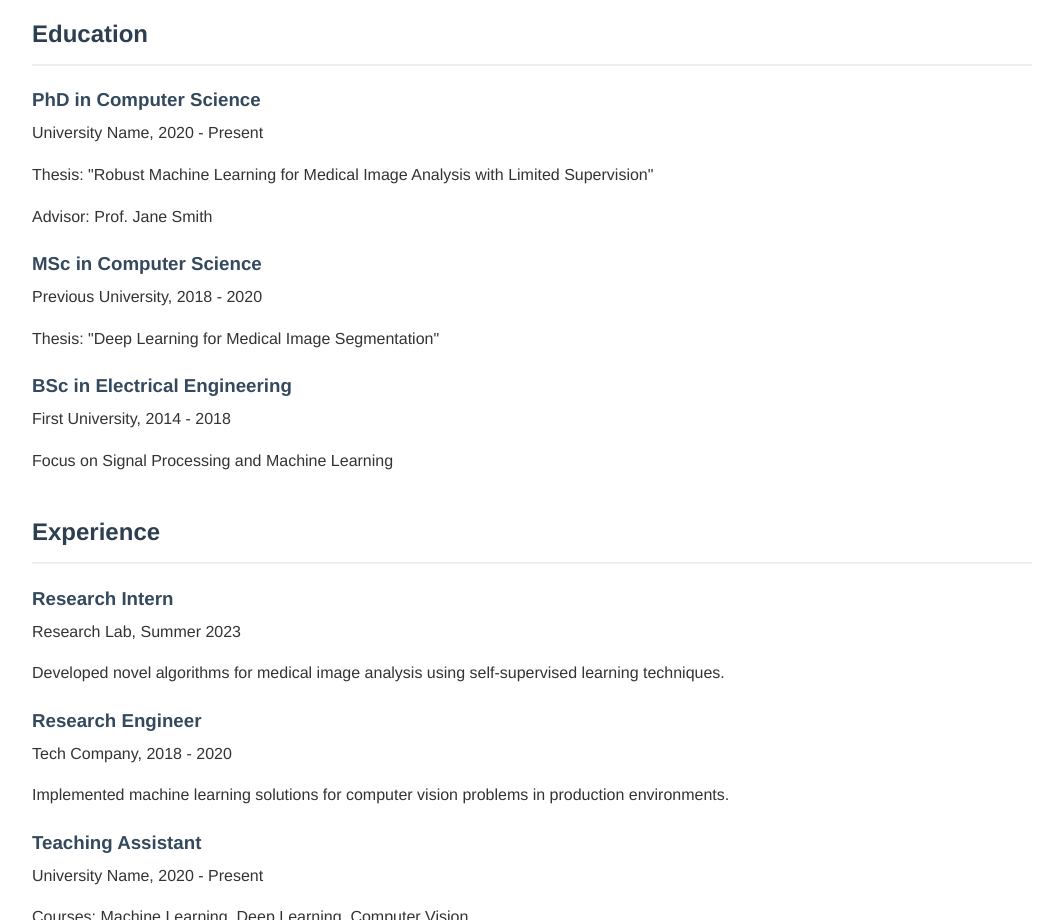
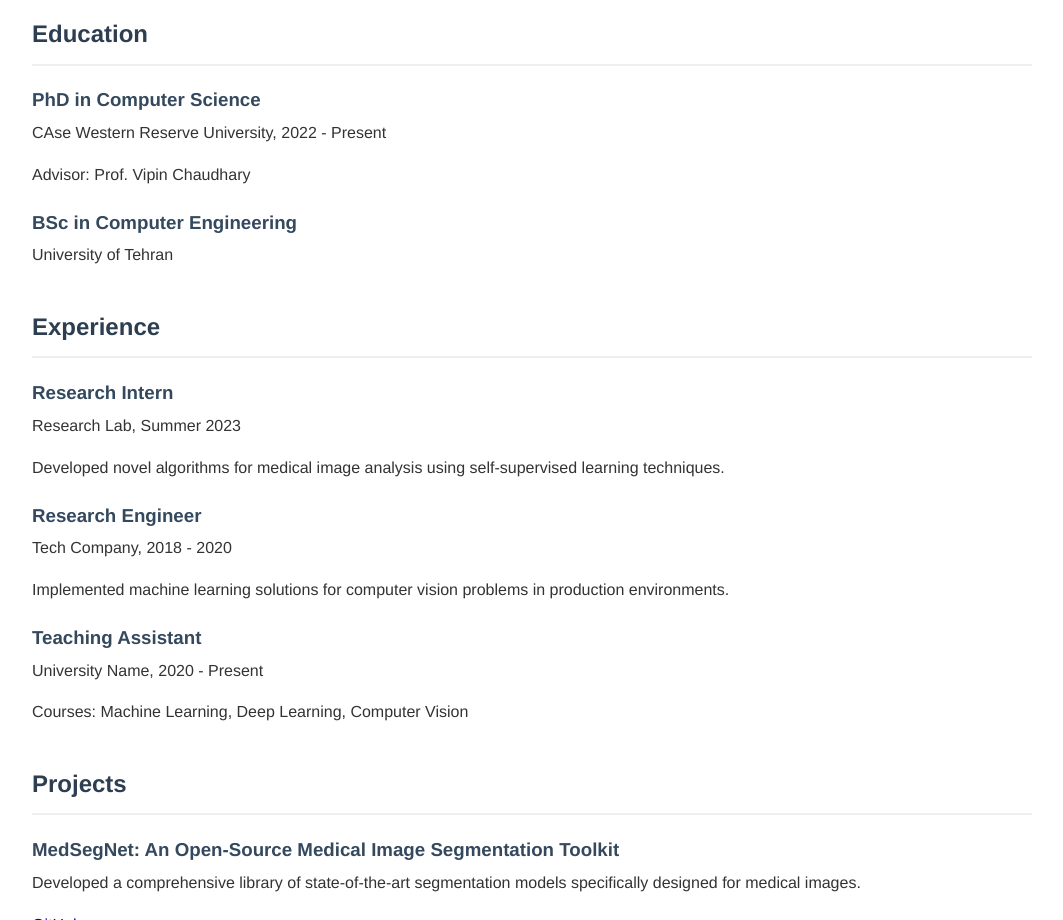
Before and after one commit to zazmir/zahrarahmani.github.io, a plain HTML site: page home.html in a window 1280 px wide. Shown: the part 1260-2180 px from the top of the page, without its empty margins (108-1171 px from the left). Drawn offline with Linux system fonts and the light colour scheme.

Commit message:
Update home.html

```diff
--- a/home.html
+++ b/home.html
@@ -175,21 +175,15 @@
 
         <div class="education-item">
             <h3>PhD in Computer Science</h3>
-            <p>University Name, 2020 - Present</p>
-            <p>Thesis: "Robust Machine Learning for Medical Image Analysis with Limited Supervision"</p>
-            <p>Advisor: Prof. Jane Smith</p>
+            <p>CAse Western Reserve University, 2022 - Present</p>
+<!--             <p>Thesis: "Robust Machine Learning for Medical Image Analysis with Limited Supervision"</p> -->
+            <p>Advisor: Prof. Vipin Chaudhary</p>
         </div>
 
         <div class="education-item">
-            <h3>MSc in Computer Science</h3>
-            <p>Previous University, 2018 - 2020</p>
-            <p>Thesis: "Deep Learning for Medical Image Segmentation"</p>
-        </div>
-
-        <div class="education-item">
-            <h3>BSc in Electrical Engineering</h3>
-            <p>First University, 2014 - 2018</p>
-            <p>Focus on Signal Processing and Machine Learning</p>
+            <h3>BSc in Computer Engineering</h3>
+            <p>University of Tehran</p>
+<!--             <p>Focus on Signal Processing and Machine Learning</p> -->
         </div>
     </div>
 
```
